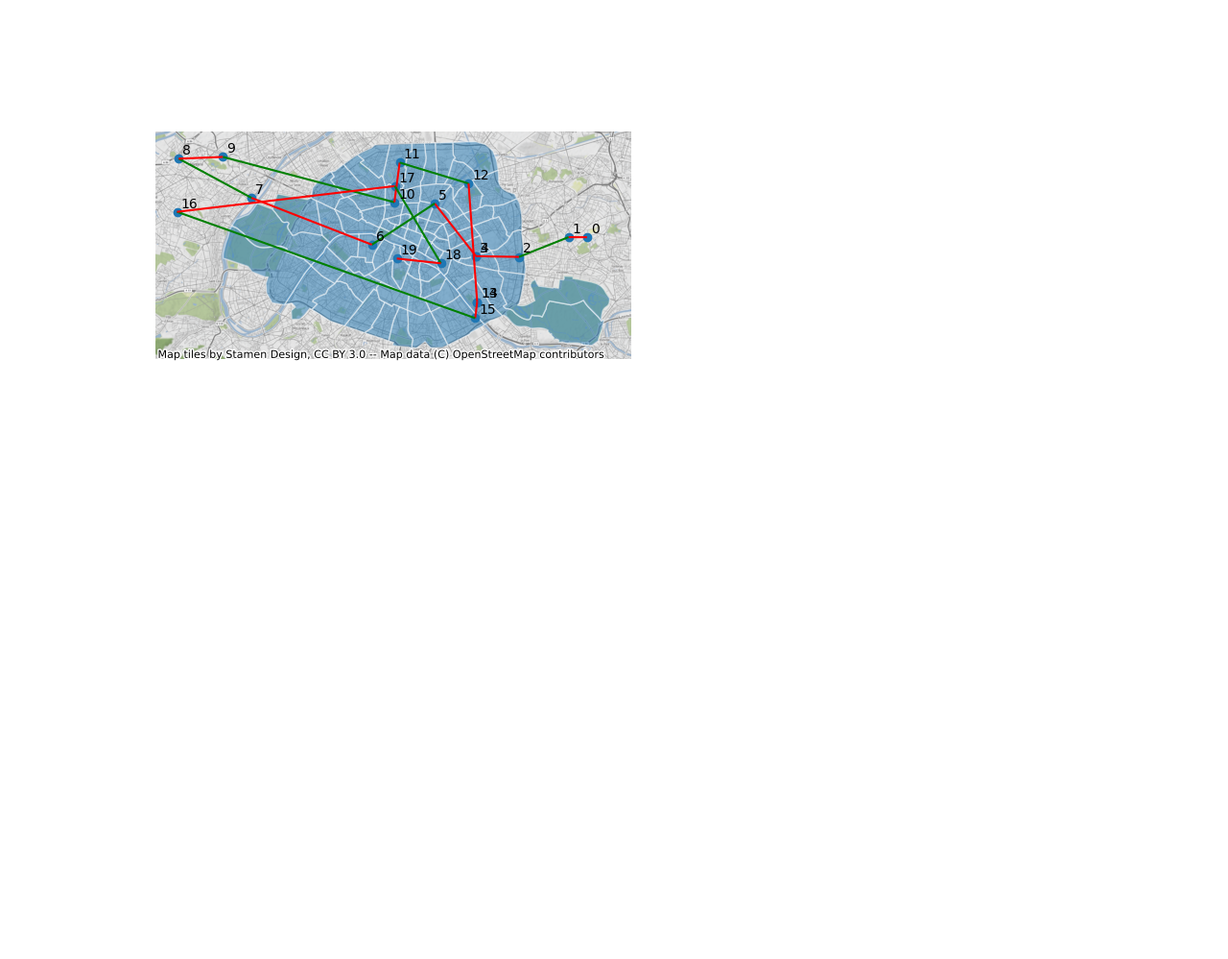
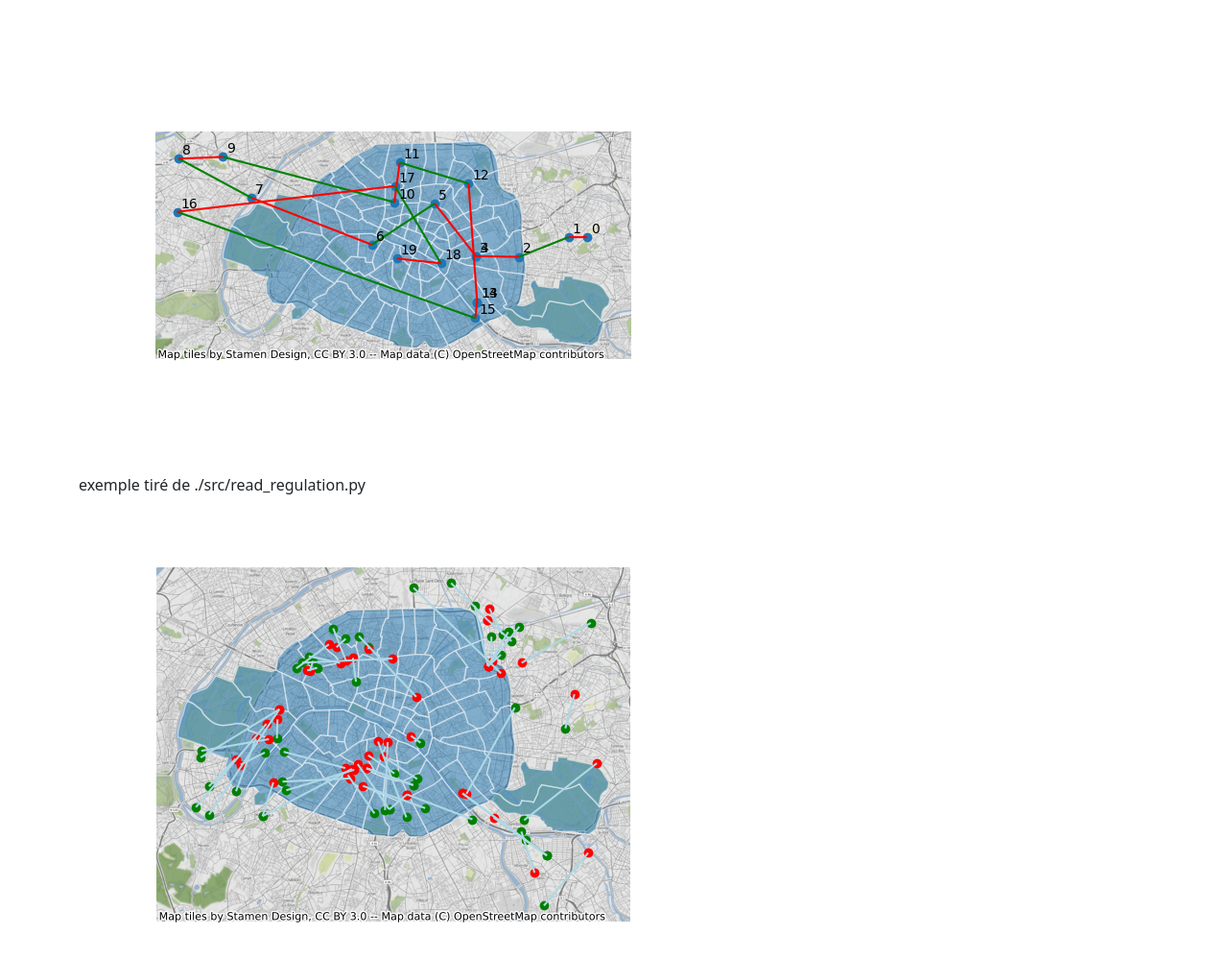
Before and after one commit to leohscl/velib_hackaton, a plain HTML site: page ideas.html in a window 1280 px wide. Shown: the part 83-1082 px from the top of the page at 96% size. Before the commit the page ends 800 px from the top, so only its background shows below. Drawn offline with nearby package versions, Linux system fonts and the light colour scheme.

Commit message:
added new image to website

```diff
--- a/ideas.html
+++ b/ideas.html
@@ -41,6 +41,12 @@
     <img
       src="./img/one_velib_30_trips.png"
     />
+    <p>
+    exemple tiré de ./src/read_regulation.py
+    </p>
+    <img
+      src="./img/regulation_first_night.png"
+    />
   </div>
 
 </body>
```
